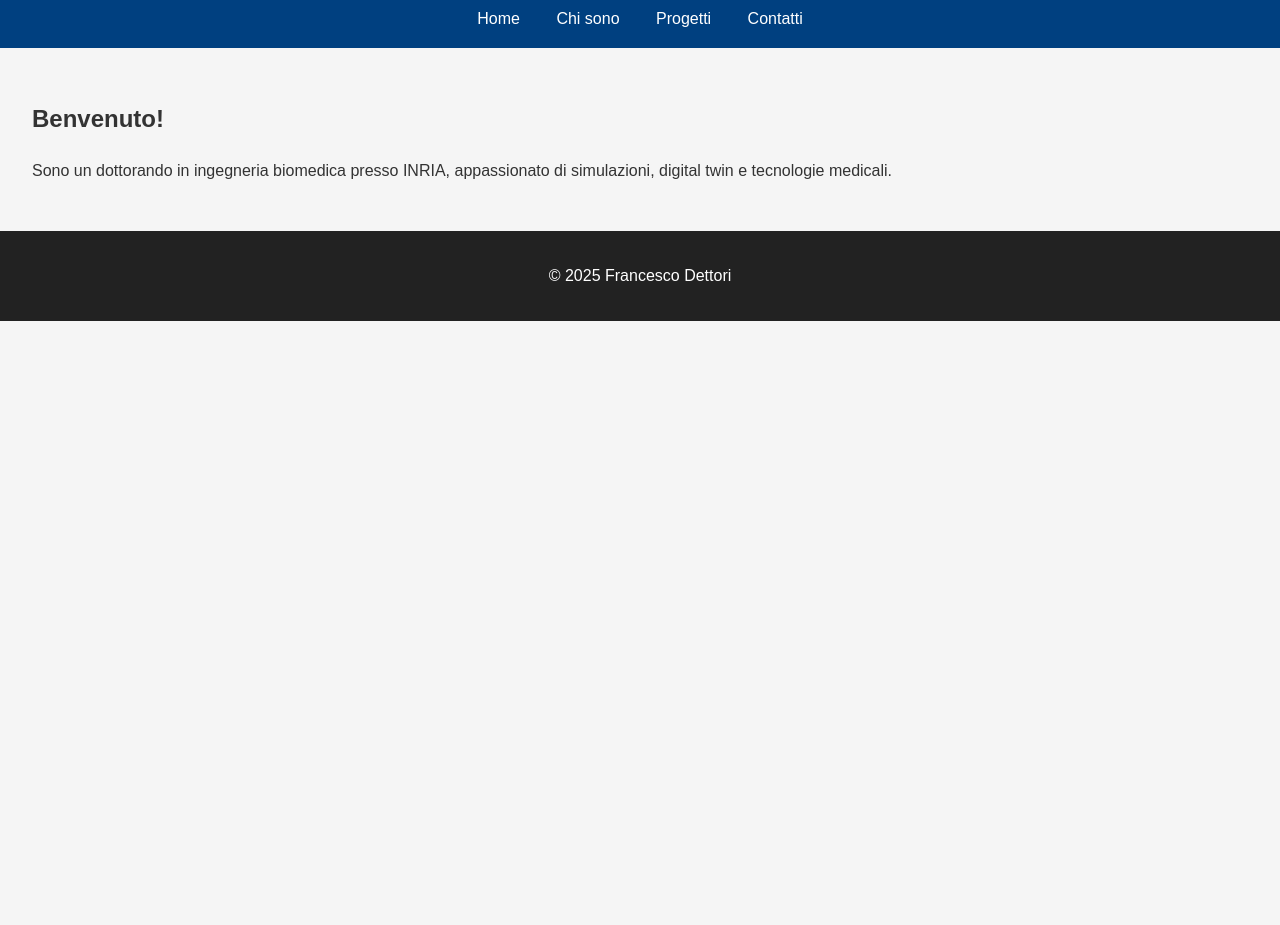
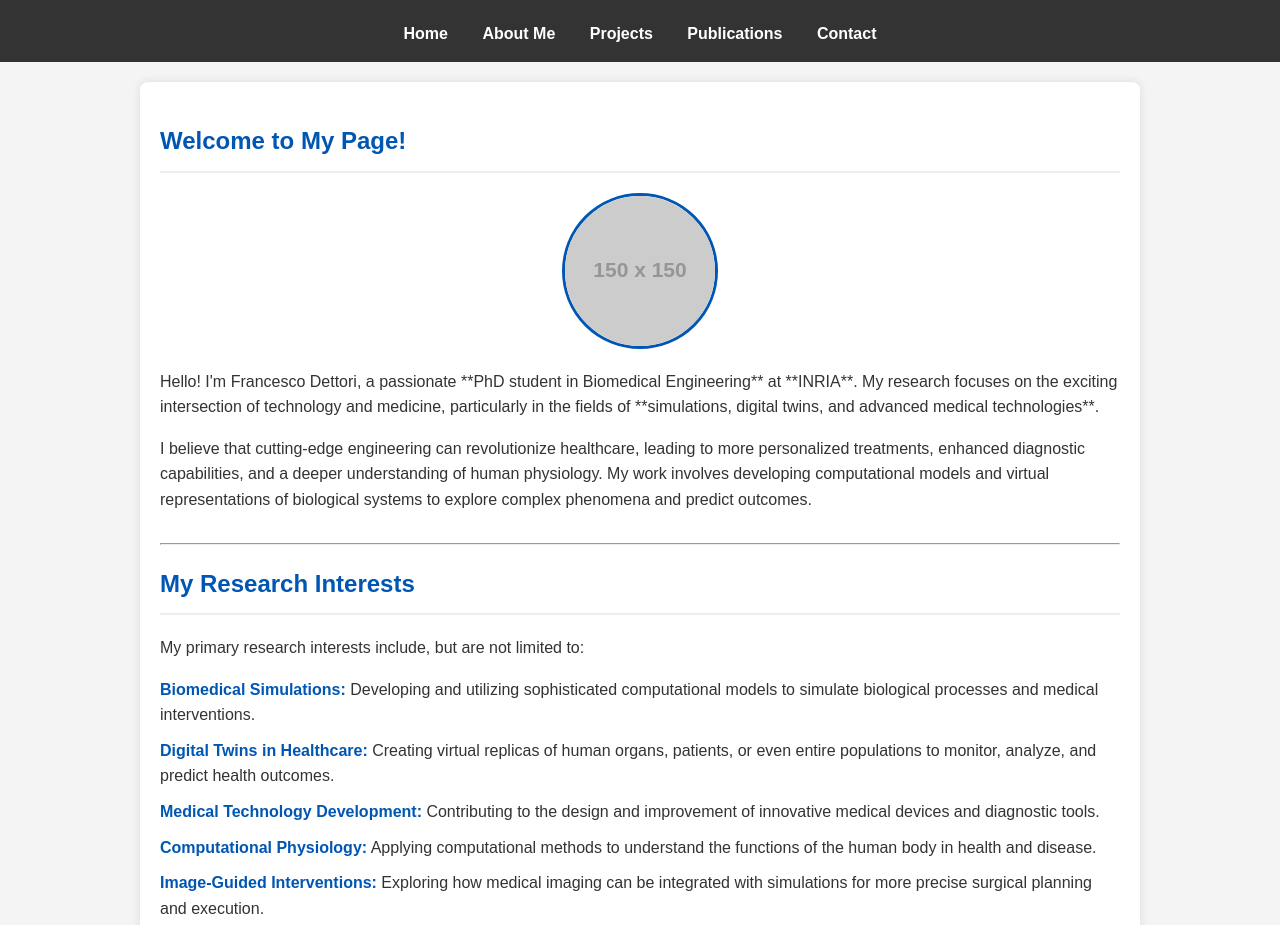
Before and after one commit to fdettori/fdettori.github.io, a plain HTML site: page index.html in a window 1280 px wide. Shown: the part 104-1029 px from the top of the page. Before the commit the page ends 800 px from the top, so only its background shows below. Drawn offline with Linux system fonts and the light colour scheme; placeholder pictures from the web are drawn by us.

Commit message:
Versione iniziale del mio sito personale

```diff
--- a/index.html
+++ b/index.html
@@ -1,31 +1,135 @@
 <!DOCTYPE html>
-<html lang="it">
+<html lang="en">
 <head>
   <meta charset="UTF-8">
   <meta name="viewport" content="width=device-width, initial-scale=1.0">
-  <title>Francesco Dettori - PhD Student</title>
+  <title>Francesco Dettori - PhD Student in Biomedical Engineering</title>
   <link rel="stylesheet" href="css/style.css">
+  <style>
+    /* Basic Styling - you'd typically put this in css/style.css */
+    body {
+      font-family: Arial, sans-serif;
+      line-height: 1.6;
+      margin: 0;
+      padding: 0;
+      background: #f4f4f4;
+      color: #333;
+    }
+    header {
+      background: #333;
+      color: #fff;
+      padding: 1rem 0;
+      text-align: center;
+    }
+    header h1 {
+      margin: 0;
+    }
+    nav {
+      margin-top: 10px;
+    }
+    nav a {
+      color: #fff;
+      text-decoration: none;
+      margin: 0 15px;
+      font-weight: bold;
+    }
+    nav a:hover {
+      text-decoration: underline;
+    }
+    main {
+      padding: 20px;
+      max-width: 960px;
+      margin: auto;
+      background: #fff;
+      box-shadow: 0 0 10px rgba(0,0,0,0.1);
+      margin-top: 20px;
+      border-radius: 8px;
+    }
+    section {
+      margin-bottom: 30px;
+    }
+    section h2 {
+      color: #0056b3;
+      border-bottom: 2px solid #eee;
+      padding-bottom: 10px;
+      margin-bottom: 20px;
+    }
+    footer {
+      text-align: center;
+      padding: 20px;
+      background: #333;
+      color: #fff;
+      margin-top: 30px;
+    }
+    .profile-img {
+      display: block;
+      margin: 0 auto 20px auto;
+      border-radius: 50%;
+      width: 150px;
+      height: 150px;
+      object-fit: cover;
+      border: 3px solid #0056b3;
+    }
+    ul {
+      list-style: none;
+      padding: 0;
+    }
+    ul li {
+      margin-bottom: 10px;
+    }
+    ul li strong {
+      color: #0056b3;
+    }
+  </style>
 </head>
 <body>
   <header>
     <h1>Francesco Dettori</h1>
+    <p>PhD Student in Biomedical Engineering</p>
     <nav>
       <a href="index.html">Home</a>
-      <a href="about.html">Chi sono</a>
-      <a href="projects.html">Progetti</a>
-      <a href="contact.html">Contatti</a>
+      <a href="about.html">About Me</a>
+      <a href="projects.html">Projects</a>
+      <a href="publications.html">Publications</a>
+      <a href="contact.html">Contact</a>
     </nav>
   </header>
 
   <main>
     <section>
-      <h2>Benvenuto!</h2>
-      <p>Sono un dottorando in ingegneria biomedica presso INRIA, appassionato di simulazioni, digital twin e tecnologie medicali.</p>
+      <h2>Welcome to My Page!</h2>
+      <img src="https://via.placeholder.com/150" alt="Francesco Dettori Profile Picture" class="profile-img">
+      <p>Hello! I'm Francesco Dettori, a passionate **PhD student in Biomedical Engineering** at **INRIA**. My research focuses on the exciting intersection of technology and medicine, particularly in the fields of **simulations, digital twins, and advanced medical technologies**.</p>
+      <p>I believe that cutting-edge engineering can revolutionize healthcare, leading to more personalized treatments, enhanced diagnostic capabilities, and a deeper understanding of human physiology. My work involves developing computational models and virtual representations of biological systems to explore complex phenomena and predict outcomes.</p>
+    </section>
+
+    <hr>
+
+    <section>
+      <h2>My Research Interests</h2>
+      <p>My primary research interests include, but are not limited to:</p>
+      <ul>
+        <li><strong>Biomedical Simulations:</strong> Developing and utilizing sophisticated computational models to simulate biological processes and medical interventions.</li>
+        <li><strong>Digital Twins in Healthcare:</strong> Creating virtual replicas of human organs, patients, or even entire populations to monitor, analyze, and predict health outcomes.</li>
+        <li><strong>Medical Technology Development:</strong> Contributing to the design and improvement of innovative medical devices and diagnostic tools.</li>
+        <li><strong>Computational Physiology:</strong> Applying computational methods to understand the functions of the human body in health and disease.</li>
+        <li><strong>Image-Guided Interventions:</strong> Exploring how medical imaging can be integrated with simulations for more precise surgical planning and execution.</li>
+      </ul>
+      <p>My goal is to contribute to a future where engineering solutions empower clinicians and improve patient lives.</p>
+    </section>
+
+    <hr>
+
+    <section>
+      <h2>Current Focus</h2>
+      <p>Currently, my doctoral research at INRIA is centered around **[Specific Research Area/Project Name, e.g., "the development of patient-specific cardiovascular models for surgical planning"]**. This involves **[briefly describe methodology, e.g., "integrating MRI data with finite element analysis to simulate blood flow dynamics and tissue deformation"]**. I am particularly interested in how these models can be translated from research environments to clinical applications.</p>
+      <p>I am always open to collaborations and discussions with fellow researchers, clinicians, and industry professionals who share a passion for advancing biomedical engineering.</p>
     </section>
   </main>
 
   <footer>
-    <p>© 2025 Francesco Dettori</p>
+    <p>&copy; 2025 Francesco Dettori. All rights reserved.</p>
+    <p>Connect with me on <a href="#" style="color: #fff; text-decoration: underline;">LinkedIn</a> | <a href="#" style="color: #fff; text-decoration: underline;">ResearchGate</a></p>
   </footer>
 </body>
 </html>
```
